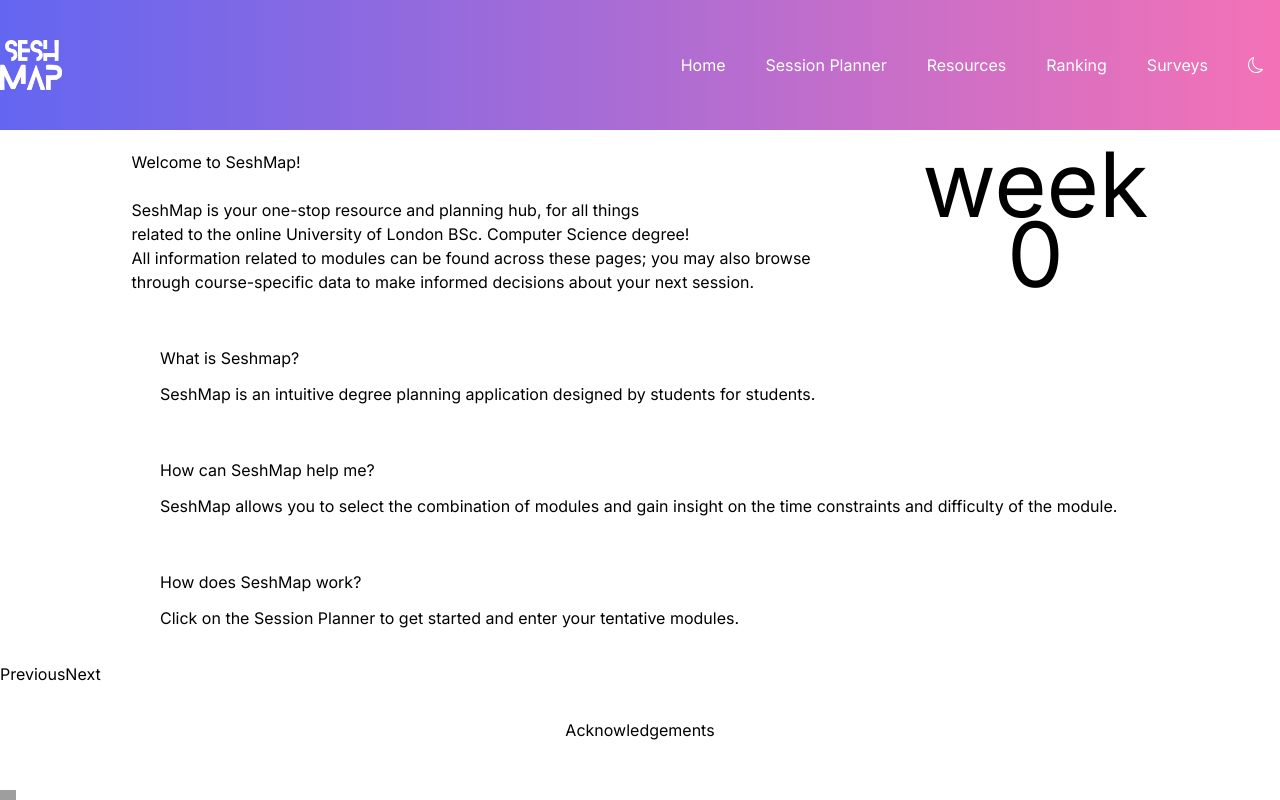
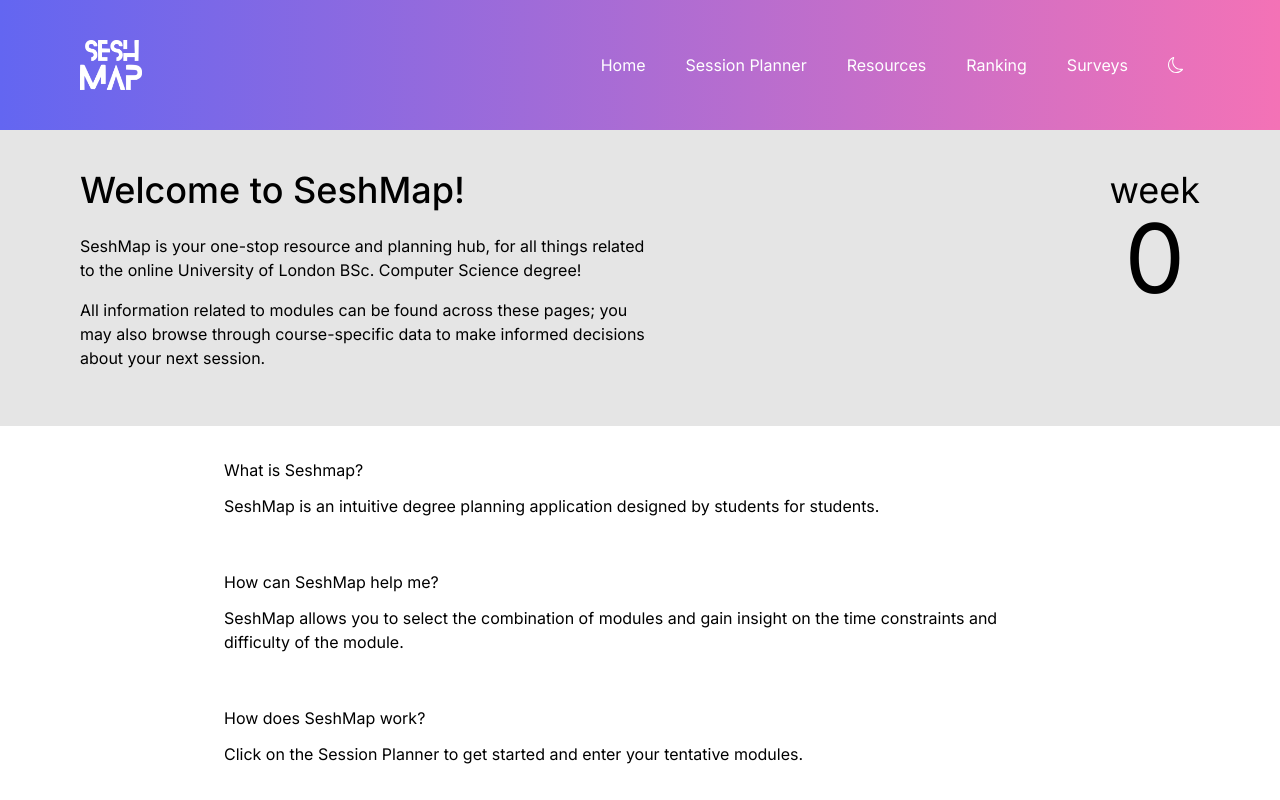
Before and after one commit to jberkovica/SeshMap, a Next.js app: page / in a window 1280 px wide. Shown: the top 800 px of the page. Built offline with nearby package versions, Linux system fonts and the light colour scheme; grey boxes are pictures that could not be loaded.

Commit message:
Make Home Banner and adjust some container configs for tailwind

```diff
--- a/package.json
+++ b/package.json
@@ -10,7 +10,7 @@
         "lint:quiet": "eslint '**/*.{js,jsx,ts,tsx}' --fix",
         "prettier": "npx prettier --write '**/*.{json,html,css,graphql,yml,md}'",
         "prettier:quiet": "npx prettier --write --loglevel silent '**/*.{json,html,css,graphql,yml,md}'",
-        "test": "vitest"
+        "test": "TZ=UTC vitest"
     },
     "devDependencies": {
         "@testing-library/jest-dom": "^6.1.4",
--- a/src/app/home.css
+++ /dev/null
@@ -1,25 +0,0 @@
-.Main {
-    /* background-color: #DCDCDC; */
-    display: flex;
-    justify-content: space-evenly;
-}
-
-.Week {
-    text-align: center;
-    font-size: 90px;
-    height: 90px;
-    line-height: 70px;
-}
-
-.Title {
-    padding-top: 2rem;
-    text-align: center;
-    font-size: 40px;
-    width: 100%;
-    /* background-color: #DCDCDC; */
-    height: auto;
-}
-
-.question-card {
-    background-color: #dcdcdc;
-}
--- a/src/app/layout.tsx
+++ b/src/app/layout.tsx
@@ -1,5 +1,4 @@
 import './globals.css';
-import 'bootstrap-icons/font/bootstrap-icons.css';
 import type { Metadata } from 'next';
 import { Inter } from 'next/font/google';
 import { PageFooter } from '@/components/page-footer';
--- a/src/app/page.tsx
+++ b/src/app/page.tsx
@@ -1,56 +1,13 @@
 import { AcknowledgementsCarousel } from '@/components/acknowledgements-carousel';
+import { HomeBanner } from '@/components/home';
 import { QuestionsCarousel } from '@/components/question-carousel';
-import './home.css';
-
-/** currentWeek code is taken from Denis Bakunovitch's "what week is it anyway"
- web application.*/
-function currentWeek() {
-    const dateFrom = new Date('2023-10-09'); // last semester start date
-
-    const dateTo = new Date();
-    // TODO: UPDATE ME
-    // @ts-ignore
-    let w = Math.ceil((dateTo - dateFrom) / (1000 * 60 * 60 * 24 * 7));
-
-    if (w < 1 || w > 22) {
-        w = 0;
-    }
-
-    return w;
-}
 
 export default function Home() {
-    const Week = currentWeek();
-
     return (
-        <div>
-            <div className="bg-secondary bg-opacity-25 p-5 rounded-lg text-left">
-                <div className="Main">
-                    <div>
-                        <h1>Welcome to SeshMap!</h1>
-                        <br></br>
-                        <p>
-                            SeshMap is your one-stop resource and planning hub,
-                            for all things<br></br>
-                            related to the online University of London BSc.
-                            Computer Science degree!
-                        </p>
-                        <p>
-                            All information related to modules can be found
-                            across these pages; you may also browse <br></br>
-                            through course-specific data to make informed
-                            decisions about your next session.
-                        </p>
-                    </div>
-                    <div className="Week">
-                        <h4 className="display-6">week</h4>
-                        {Week}
-                    </div>
-                </div>
-            </div>
-
+        <main>
+            <HomeBanner />
             <QuestionsCarousel />
             <AcknowledgementsCarousel />
-        </div>
+        </main>
     );
 }
--- /dev/null
+++ b/src/components/home/home-banner/home-banner.tsx
@@ -0,0 +1,48 @@
+import { DateTime } from 'luxon';
+import { semesterStartDate } from '@/consts/datetime';
+
+export function HomeBanner() {
+    return (
+        <div
+            className="bg-neutral-200 text-black dark:bg-neutral-500 dark:text-white"
+            data-testid="HomeBanner"
+        >
+            <div className="container flex justify-between py-10">
+                <header className="[&>p]:mb-4 [&>p]:max-w-xl">
+                    <h1 className="mb-6 text-3xl font-medium lg:text-4xl">
+                        Welcome to SeshMap!
+                    </h1>
+                    <p>
+                        SeshMap is your one-stop resource and planning hub, for
+                        all things related to the online University of London
+                        BSc. Computer Science degree!
+                    </p>
+                    <p>
+                        All information related to modules can be found across
+                        these pages; you may also browse through course-specific
+                        data to make informed decisions about your next session.
+                    </p>
+                </header>
+                <section className="text-center">
+                    <h2 className="text-3xl lg:text-4xl">week</h2>
+                    <span
+                        className="text-8xl"
+                        data-testid="HomeBanner-weekNumber"
+                    >
+                        {getSemesterWeekNumber(DateTime.local())}
+                    </span>
+                </section>
+            </div>
+        </div>
+    );
+}
+
+export const getSemesterWeekNumber = (today: DateTime): number => {
+    const diffInWeeks = Math.ceil(today.diff(semesterStartDate, 'weeks').weeks);
+
+    if (diffInWeeks < 1 || diffInWeeks > 22) {
+        return 0;
+    }
+
+    return diffInWeeks;
+};
--- /dev/null
+++ b/src/components/home/home-banner/index.ts
@@ -0,0 +1 @@
+export * from './home-banner';
--- /dev/null
+++ b/src/components/home/index.ts
@@ -0,0 +1 @@
+export * from './home-banner';
--- a/src/components/page-footer/page-footer.tsx
+++ b/src/components/page-footer/page-footer.tsx
@@ -4,7 +4,7 @@
     const today = DateTime.now();
 
     return (
-        <footer className="bg-gray-500 py-2 text-center text-white">
+        <footer className="bg-neutral-500 py-2 text-center text-white">
             <small>All rights reserved. @UoL {today.get('year')}</small>
         </footer>
     );
--- a/src/components/page-header/page-header.tsx
+++ b/src/components/page-header/page-header.tsx
@@ -7,7 +7,7 @@
 export function PageHeader() {
     return (
         <header className="bg-gradient-to-r from-indigo-500 to-pink-400 py-4 lg:py-10">
-            <div className="container mx-auto flex flex-col justify-between lg:flex-row">
+            <div className="container flex flex-col justify-between lg:flex-row">
                 <Link href={Route.home}>
                     <Image
                         src="/seshmap-logo.png"
--- /dev/null
+++ b/src/consts/datetime.ts
@@ -0,0 +1,3 @@
+import { DateTime } from 'luxon';
+
+export const semesterStartDate = DateTime.fromISO('2023-10-09');
--- a/tailwind.config.ts
+++ b/tailwind.config.ts
@@ -8,6 +8,16 @@
     ],
     darkMode: 'class',
     theme: {
+        container: {
+            center: true,
+            padding: {
+                DEFAULT: '1rem',
+                sm: '2rem',
+                lg: '4rem',
+                xl: '5rem',
+                '2xl': '6rem',
+            },
+        },
         extend: {
             backgroundImage: {
                 'gradient-radial': 'radial-gradient(var(--tw-gradient-stops))',
```
Also changed, not shown: 1 other file (tests, documents, lock files or other folders).
